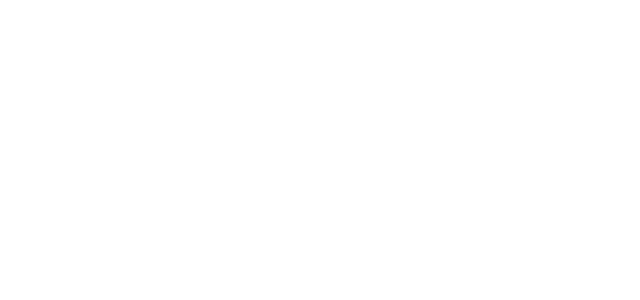
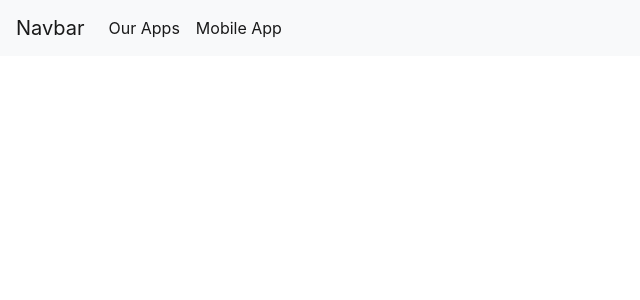
Before and after one commit to sarahMsoliman/Dark-light_Theme, a React (Create React App) app: page / in a window 1280 px wide. Shown: the top 300 px of the page, without its empty margins (0-640 px from the left). Built offline with nearby package versions, Linux system fonts and the light colour scheme.

Commit message:
Added navbar styles

```diff
--- a/src/Components/Reusable/Header/Header.js
+++ b/src/Components/Reusable/Header/Header.js
@@ -1,11 +1,24 @@
 import React, { Component } from 'react'
 
 class Header extends Component {
-    render () {
+    render() {
         return (
-            <div>
-
-            </div>
+            <nav className="navbar navbar-expand-lg navbar-light bg-light">
+                <a className="navbar-brand" href="#logo">Navbar</a>
+                <button className="navbar-toggler" type="button" data-toggle="collapse" data-target="#navbarSupportedContent" aria-controls="navbarSupportedContent" aria-expanded="false" aria-label="Toggle navigation">
+                    <span className="navbar-toggler-icon"></span>
+                </button>
+                <div className="collapse navbar-collapse" id="navbarSupportedContent">
+                    <ul className="navbar-nav mr-auto">
+                        <li className="nav-item active">
+                            <a className="nav-link" href="#apps">Our Apps <span className="sr-only">(current)</span></a>
+                        </li>
+                        <li className="nav-item active">
+                            <a className="nav-link" href="#mobile">Mobile App <span className="sr-only">(current)</span></a>
+                        </li>
+                    </ul>
+                </div>
+            </nav>
         )
     }
 }
--- a/src/Router.js
+++ b/src/Router.js
@@ -4,12 +4,14 @@
 import HomeLayout from './Layouts/HomeLayout/HomeLayout';
 import SettingsLayout from './Layouts/SettingsLayout/SettingsLayout';
 import ListsLayout from './Layouts/ListsLayout/ListsLayout';
+import Header from './Components/Reusable/Header/Header'
 
 class Router extends Component {
     render() {
         return (
             <BrowserRouter>
                 <React.Fragment>
+                    <Header/>
                     <Switch>
                         <Route path="/home" render={()=><HomeLayout />} exact />
                         <Route path="/settings" render={() => <SettingsLayout />} exact />
```
